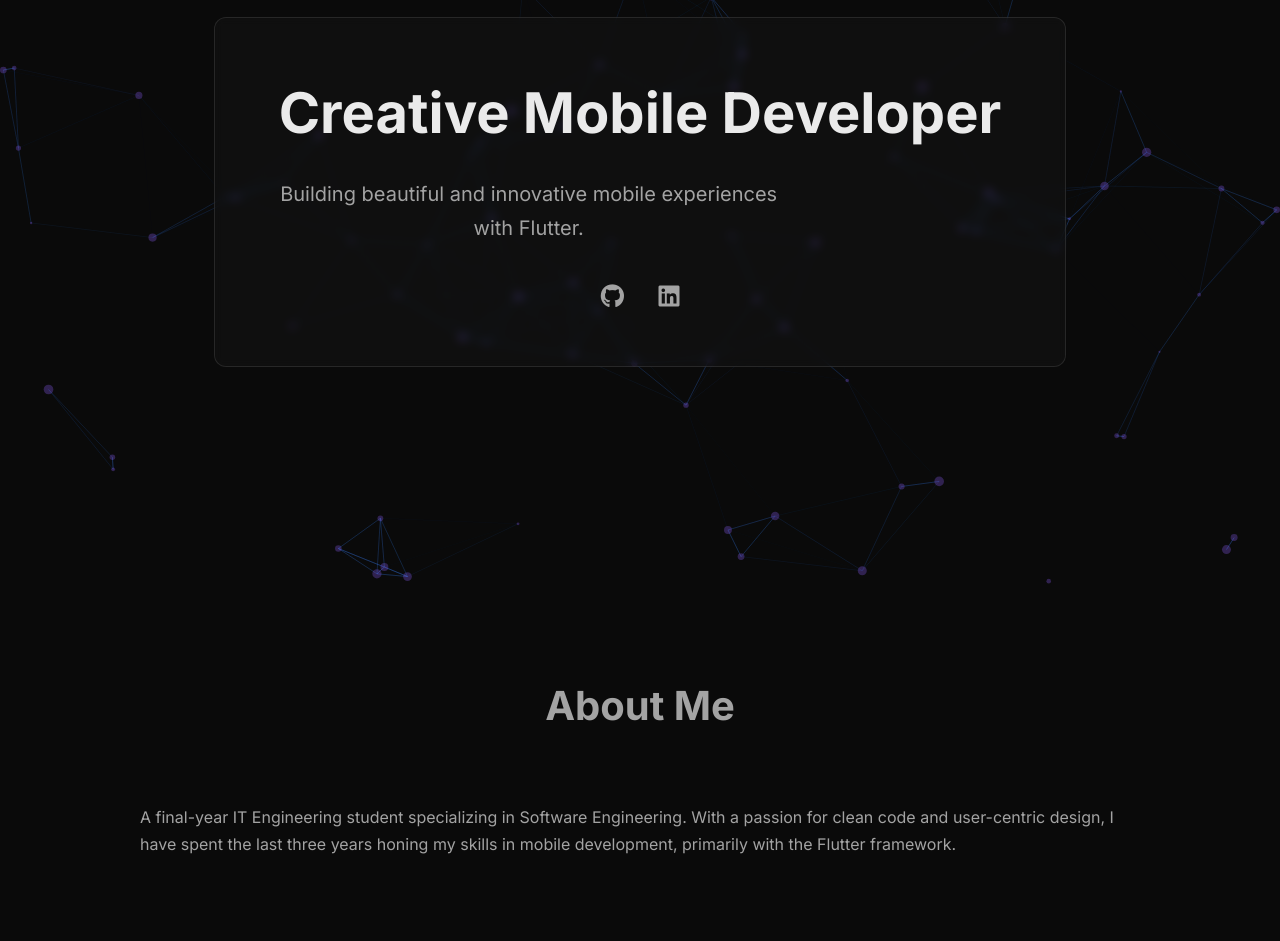
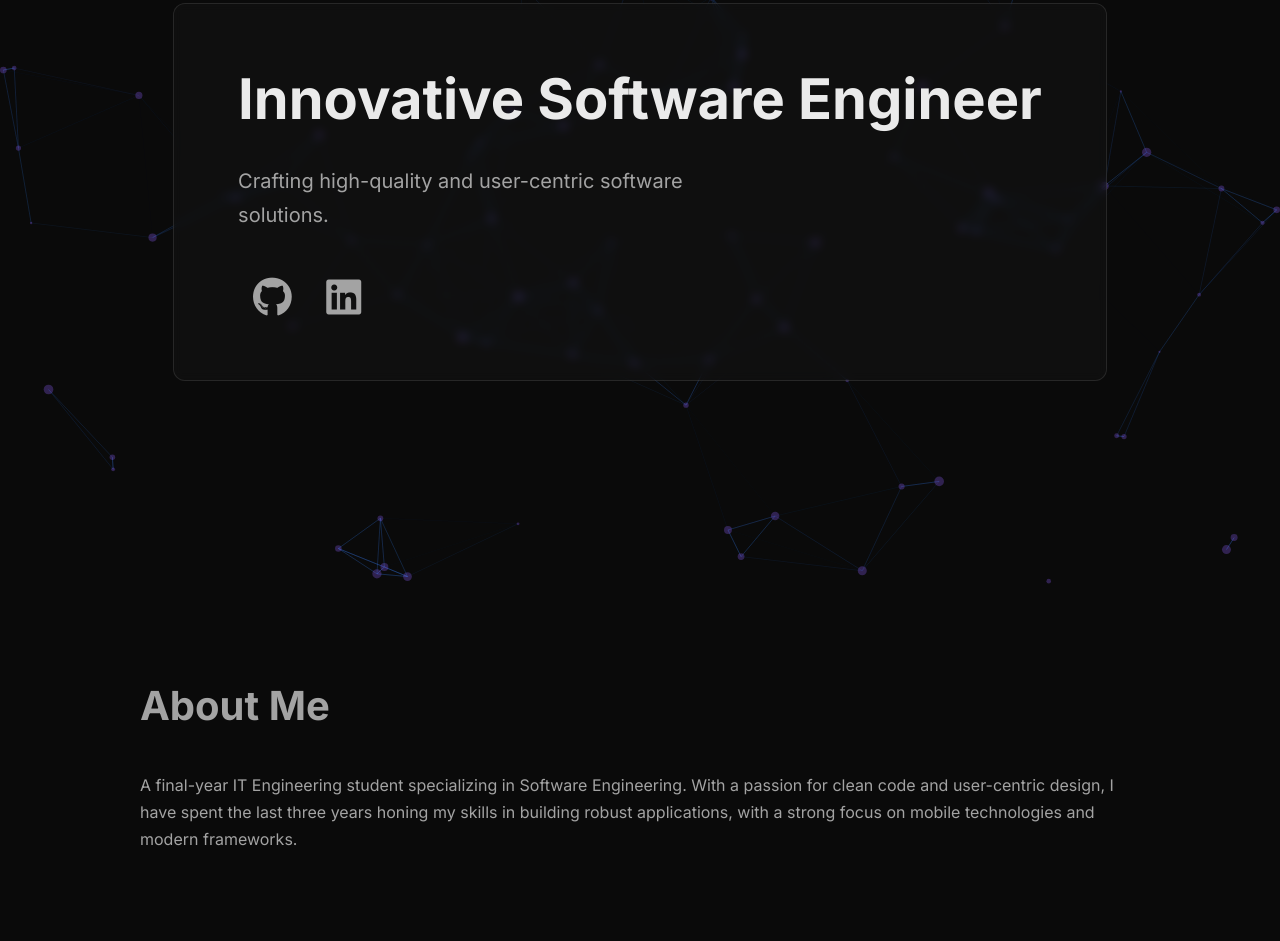
Before and after one commit to AmmarHammoud/AmmarHammoud.github.io, a plain HTML site: page index.html in a window 1280 px wide. Shown: the part 208-1149 px from the top of the page. Drawn offline with nearby package versions, Linux system fonts and the light colour scheme.

Commit message:
changed the title to software engineer. Aligned the subheadlines to left. Make social icons bigger

```diff
--- a/index.html
+++ b/index.html
@@ -1,9 +1,10 @@
-<!-- ========== index.html (Corrected) ========== -->
+<!-- ========== index.html (Updated for "Software Engineer" Title) ========== -->
 <!DOCTYPE html>
 <html lang="en">
 <head>
     <meta charset="UTF-8">
     <meta name="viewport" content="width=device-width, initial-scale=1.0">
+    <!-- CHANGED: Title updated -->
     <title>Ammar Hammoud | Software Engineer</title>
     <link rel="stylesheet" href="style.css">
     <link rel="preconnect" href="https://fonts.googleapis.com">
@@ -17,6 +18,7 @@
     <div class="spotlight"></div>
 
     <header>
+        <!-- Header is unchanged -->
         <nav class="container">
             <a href="#" class="logo-link">
                 <img src="logo.png" alt="Ammar Hammoud Logo" class="logo-img">
@@ -34,22 +36,24 @@
     <main>
         <section id="hero">
             <div class="hero-content">
-                <h1 class="hero-headline">Creative Mobile Developer</h1>
-                <p class="hero-subheadline">Building beautiful and innovative mobile experiences with Flutter.</p>
+                <!-- CHANGED: Headline is now broader -->
+                <h1 class="hero-headline">Innovative Software Engineer</h1>
+                <!-- CHANGED: Subheadline is more general -->
+                <p class="hero-subheadline">Crafting high-quality and user-centric software solutions.</p>
                 <div class="hero-socials">
-                    <!-- CHANGED: Added rel="noopener noreferrer" -->
                     <a href="https://github.com/AmmarHammoud" target="_blank" rel="noopener noreferrer" title="GitHub"><i class="fab fa-github"></i></a>
                     <a href="https://linkedin.com/in/ammar-hammoud" target="_blank" rel="noopener noreferrer" title="LinkedIn"><i class="fab fa-linkedin"></i></a>
                 </div>
             </div>
         </section>
 
-        <!-- ... rest of the HTML is unchanged ... -->
         <section id="about" class="container content-section hidden">
             <h2 class="section-title">About Me</h2>
-            <p>A final-year IT Engineering student specializing in Software Engineering. With a passion for clean code and user-centric design, I have spent the last three years honing my skills in mobile development, primarily with the Flutter framework.</p>
+            <!-- CHANGED: Text is slightly broader -->
+            <p>A final-year IT Engineering student specializing in Software Engineering. With a passion for clean code and user-centric design, I have spent the last three years honing my skills in building robust applications, with a strong focus on mobile technologies and modern frameworks.</p>
         </section>
 
+        <!-- The rest of the file remains the same -->
         <section id="experience" class="container content-section hidden">
             <h2 class="section-title">Experience</h2>
             <div class="timeline">
--- a/style.css
+++ b/style.css
@@ -79,15 +79,15 @@ header nav { display: flex; justify-content: space-between; align-items: center;
 .contact-btn { background: linear-gradient(90deg, var(--accent-blue), var(--accent-purple)); color: white !important; padding: 8px 18px; border-radius: 6px; transition: transform 0.3s ease; }
 .contact-btn:hover { transform: scale(1.05); }
 
-#hero { height: 100vh; display: flex; align-items: center; justify-content: center; text-align: center; }
+#hero { height: 100vh; display: flex; align-items: center; justify-content: center; text-align: left; }
 .hero-content { background: rgba(20, 20, 20, 0.5); border: 1px solid var(--border-color); padding: 3rem 4rem; border-radius: 12px; -webkit-backdrop-filter: blue(5px); backdrop-filter: blur(5px); }
 .hero-headline { font-size: 3.5rem; color: var(--heading-color); margin-bottom: 1rem; }
 .hero-subheadline { font-size: 1.25rem; max-width: 500px; margin-bottom: 2rem; }
-.hero-socials a { color: var(--text-color); font-size: 1.5rem; margin: 0 15px; transition: color 0.3s ease, transform 0.3s ease; }
+.hero-socials a { color: var(--text-color); font-size: 2.5rem; margin: 0 15px; transition: color 0.3s ease, transform 0.3s ease; }
 .hero-socials a:hover { color: var(--accent-blue); transform: translateY(-3px); }
 
 .content-section { padding: 80px 0; }
-.section-title { font-size: 2.5rem; text-align: center; margin-bottom: 4rem; }
+.section-title { font-size: 2.5rem; text-align: left; margin-bottom: 2rem; }
 
 .card { background-color: var(--card-color); border: 1px solid var(--border-color); border-radius: 10px; padding: 2rem; transition: transform 0.3s ease, box-shadow 0.3s ease; }
 .card:hover { transform: translateY(-5px); border-color: rgba(59, 130, 246, 0.5); }
```
